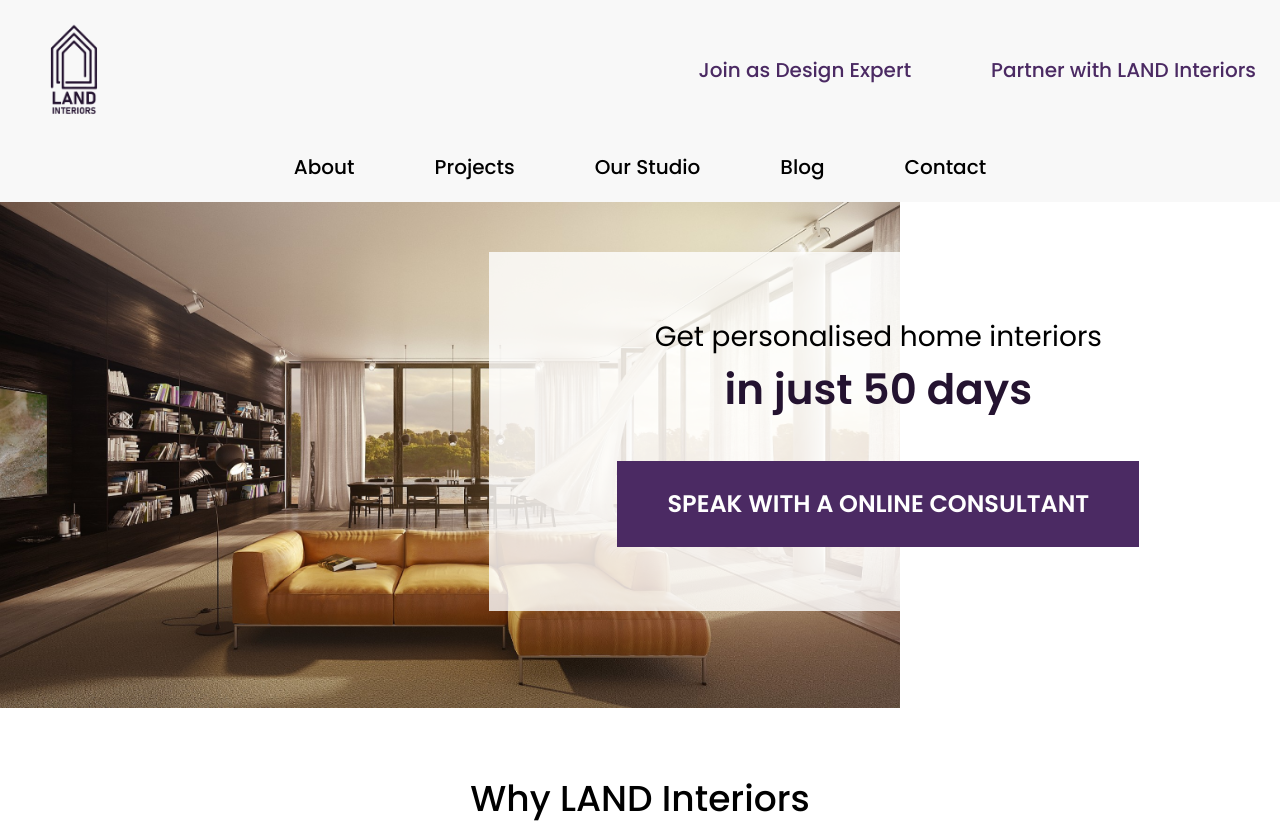
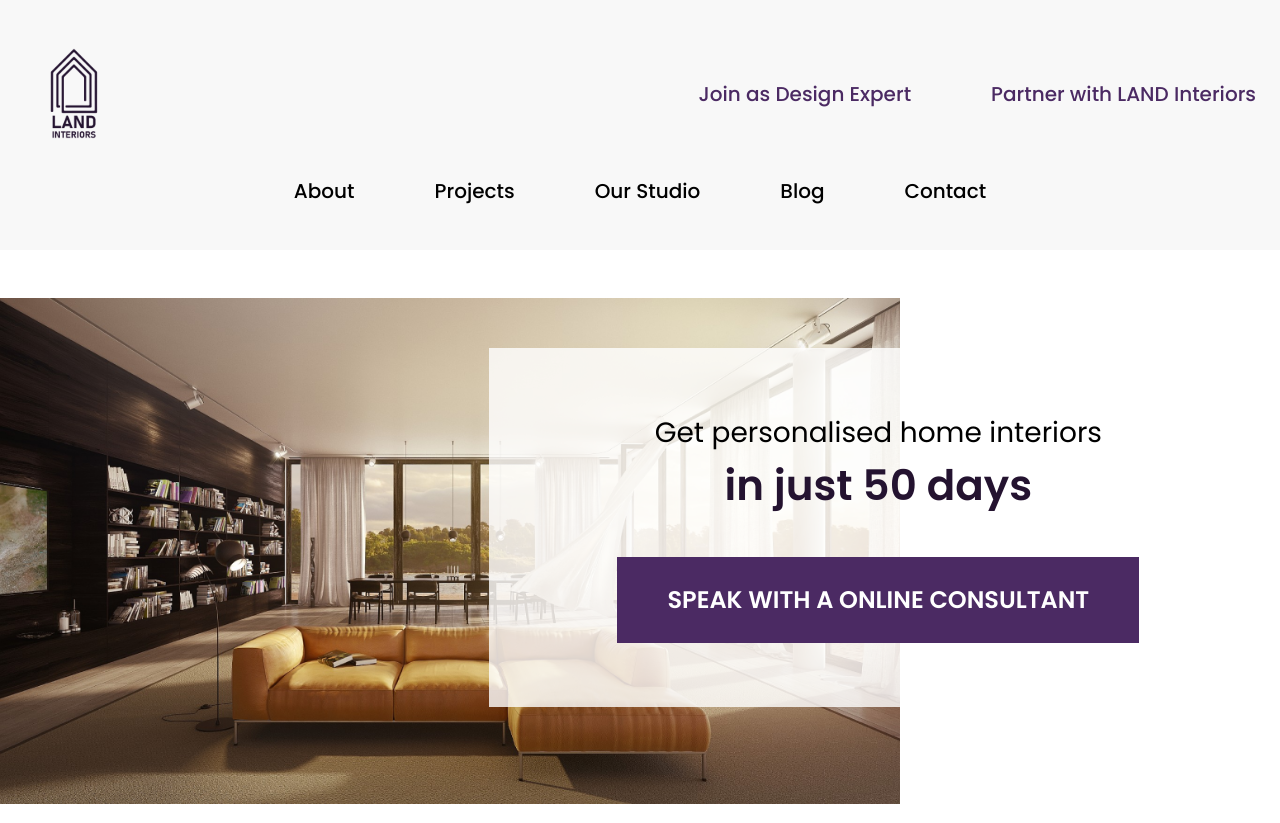
Before and after one commit to talhabytheway/land-interiors-UI, a React (Create React App) app: page / in a window 1280 px wide. Shown: the top 823 px of the page. Built offline with nearby package versions, Linux system fonts and the light colour scheme.

Commit message:
Mudassars QA

```diff
--- a/src/components/Footer/Footer.jsx
+++ b/src/components/Footer/Footer.jsx
@@ -1,5 +1,5 @@
 import React from "react";
-import logo from "../../assets/logo.png";
+import logo from "../../assets/logo.svg";
 import facebook from "../../assets/facebook.svg";
 import linkedIn from "../../assets/linkedIn.svg";
 import twitter from "../../assets/twitter.svg";
--- a/src/components/Hero/Hero.jsx
+++ b/src/components/Hero/Hero.jsx
@@ -3,7 +3,7 @@ import heroImg from "../../assets/heroImg.png";
 
 const Hero = () => {
   return (
-    <div className="lg:max-w-[1440px] xl:max-w-[1600px] mx-auto relative min-h-[400px] sm:min-h-[500px]">
+    <div className="lg:max-w-[1440px] xl:max-w-[1600px] mx-auto relative min-h-[400px] sm:min-h-[500px] lg:mt-[3rem] xl:mt-[3rem]">
       <img src={heroImg} alt="" className="w-full md:max-w-[786px] lg:max-w-[900px]" />
       <div className="mx-auto w-full md:w-auto absolute top-[40%] sm:top-[45%] right-0 lg:right-[1%] md:top-[70px] lg:top-[50px]">
       <div className="bg-white bg-opacity-80 max-w-[375] sm:max-w-auto mx-2 sm:mx-4 md:mx-0 py-[1rem] md:py-[2rem] md:px-[4rem] lg:py-[4rem] lg:px-[8rem]  text-center">
--- a/src/components/NavBar/NavBar.jsx
+++ b/src/components/NavBar/NavBar.jsx
@@ -1,14 +1,14 @@
 import React, { useState } from "react";
 import menu from "../../assets/menu.svg";
 import close from "../../assets/close.svg";
-import logo from "../../assets/logo.png";
+import logo from "../../assets/logo.svg";
 import { Link } from "react-scroll";
 
 const NavBar = () => {
   const [open, setopen] = useState(false);
 
   return (
-    <header className={`bg-dark sticky lg:relative top-0 font-medium text-[20px] z-[10000]`}>
+    <header className={`bg-dark sticky lg:relative top-0 font-medium text-[20px] z-[10000] lg:py-[1.5rem]`}>
       <div
         className={`xl:mx-auto px-[1.5rem] lg:max-w-[1440px] xl:max-w-[1600px]  flex py-5 justify-between items-center select-none transition-all ease-linear duration-650`}
       >
--- a/src/components/OurProjects/OurProjects.jsx
+++ b/src/components/OurProjects/OurProjects.jsx
@@ -58,7 +58,7 @@ const OurProjects = () => {
         </button>
         </div>
       </div>
-      <div id="Blog" className="blogs px-2 md:pt-[4rem]">
+      <div id="Blog" className="blogs md:pt-[4rem]">
         <h2 className=" font-medium max-w-[800px] text-[24px] md:text-[30px] lg:text-[36px] px-7 sm:px-10 md:px-15 lg:px-20">
           Blogs
         </h2>
--- a/src/components/Talk/Talk.jsx
+++ b/src/components/Talk/Talk.jsx
@@ -7,7 +7,7 @@ const Talk = () => {
         Let talk about your Dream home
       </h2>
       <div className="mx-auto w-full">
-        <div className="flex flex-col lg:flex-row justify-between gap-5 md:gap-6 lg:gap-10">
+        <div className="flex flex-col lg:flex-row justify-between gap-5 md:gap-6 xl:gap-10">
           <input
             type="text"
             placeholder="Name"
```
Also changed, not shown: src/assets/logo.svg (added), src/assets/prod1.svg (added).
